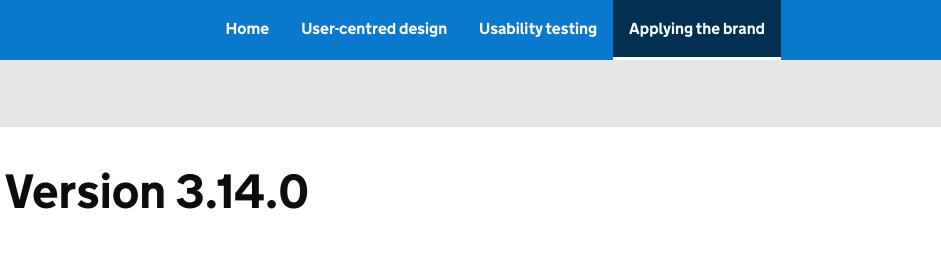
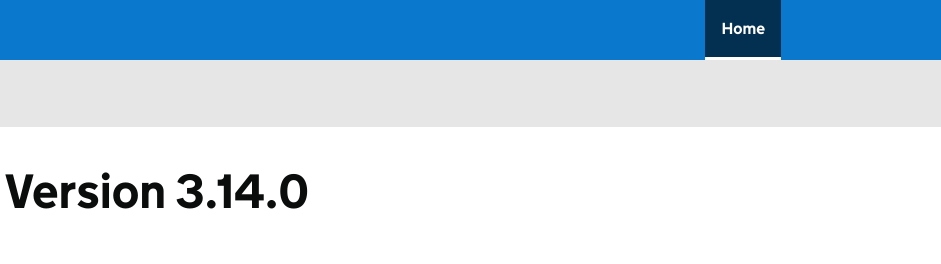
Before and after one commit to RoryCampbelll/314frontend, a website: page default.html in a window 1280 px wide. Shown: the top 264 px of the page, 339-1280 px from the left. Drawn offline with Linux system fonts and the light colour scheme.

Commit message:
Update default.html

```diff
--- a/default.html
+++ b/default.html
@@ -69,24 +69,9 @@
         <button type="button" class="govuk-header__menu-button govuk-js-header-toggle" aria-controls="navigation" aria-label="Show or hide Top Level Navigation">Menu</button>
         <nav role="navigation" aria-label="Top Level Navigation">
           <ul id="navigation" class="govuk-header__navigation nidirect-header__navigation">
-            <li class="govuk-header__navigation-item nidirect-header__navigation-item">
-              <a class="govuk-header__link" href="index.html">
+            <li class="govuk-header__navigation-item nidirect-header__navigation-item nidirect-header__navigation-item--active">
+              <a class="govuk-header__link" href="default.html">
                 Home
-              </a>
-            </li>
-            <li class="govuk-header__navigation-item nidirect-header__navigation-item">
-              <a class="govuk-header__link" href="user_centred_design.html">
-                User-centred design
-              </a>
-            </li>
-            <li class="govuk-header__navigation-item nidirect-header__navigation-item">
-              <a class="govuk-header__link" href="usability_testing.html">
-                Usability testing
-              </a>
-            </li>
-            <li class="govuk-header__navigation-item nidirect-header__navigation-item nidirect-header__navigation-item--active">
-              <a class="govuk-header__link" href="applying_brand.html">
-                Applying the brand
               </a>
             </li>
           </ul>
```
